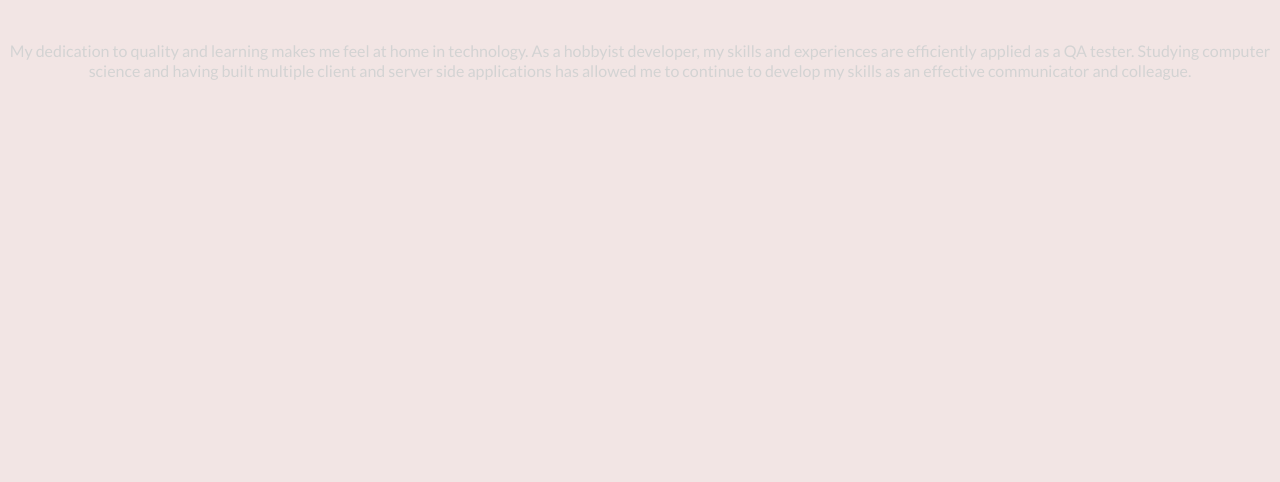
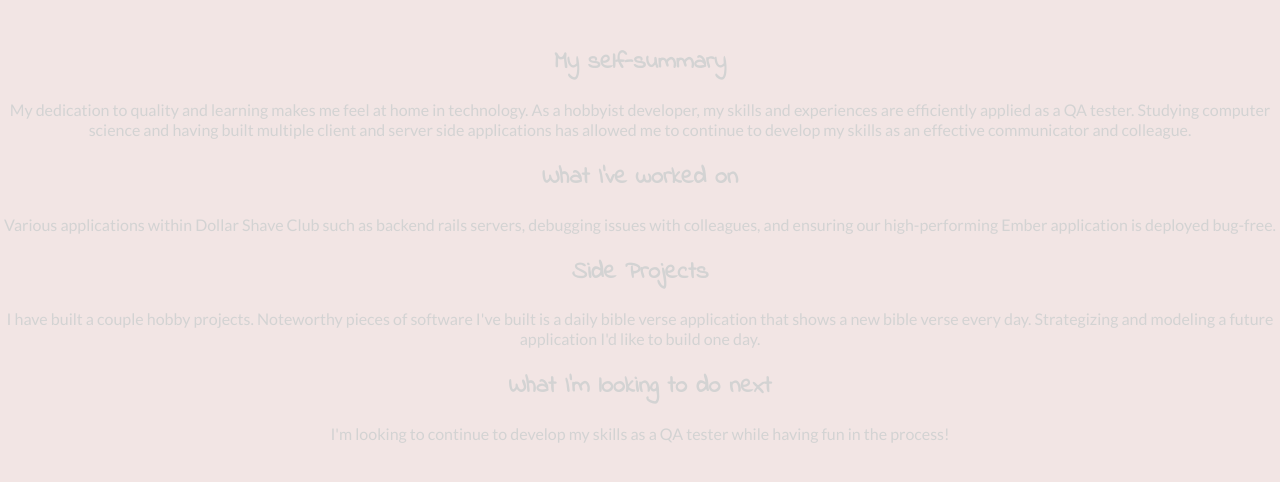
Before and after one commit to aoushana/aoushana.github.io, a plain HTML site: page about.html in a window 1280 px wide. Drawn offline with Linux system fonts and the light colour scheme.

Commit message:
added some copy and roundedimage

```diff
--- a/about.html
+++ b/about.html
@@ -7,7 +7,26 @@
 <body>
 	<section id="main-content">
 		<div class="container">
-			<p>My dedication to quality and learning makes me feel at home in technology. As a hobbyist developer, my skills and experiences are efficiently applied as a QA tester. Studying computer science and having built multiple client and server side applications has allowed me to continue to develop my skills as an effective communicator and colleague.</p>
+				<h1>My self-summary</h1>
+			<p>My dedication to quality and learning makes me feel at home in
+				technology. As a hobbyist developer, my skills and experiences
+				are efficiently applied as a QA tester. Studying computer science
+				and having built multiple client and server side applications has
+				allowed me to continue to develop my skills as an effective communicator
+				 and colleague.</p>
+				 <h1>What I’ve worked on</h1>
+		 <p>Various applications within Dollar Shave Club such as backend
+			 rails servers, debugging issues with colleagues, and ensuring our
+			 high-performing Ember application is deployed bug-free.</p>
+		 <h1>Side Projects</h1>
+
+				 <p> I have built a couple hobby projects. Noteworthy pieces of software
+					I've built is a daily bible verse application that shows a
+					new bible verse every day. Strategizing and modeling a future
+					application I'd like to build one day.</p>
+		 <h1>What I'm looking to do next</h1>
+		 <p>I'm looking to continue to develop my skills as a QA tester while
+			 having fun in the process!</p>
 		</div>
 	</section>
 </body>
--- a/global.css
+++ b/global.css
@@ -7,6 +7,10 @@ body {
   color: #D3D3D3;
   font-family: 'Lato', sans-serif;
   text-align: center;
+}
+
+.img-circle {
+    border-radius: 50%;
 }
 
 p {
```
Also changed, not shown: index.html (+1 -1 lines).
